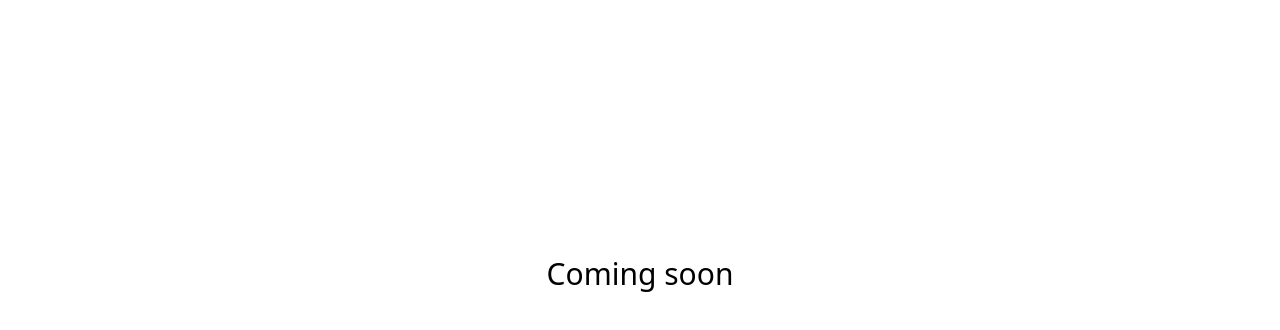
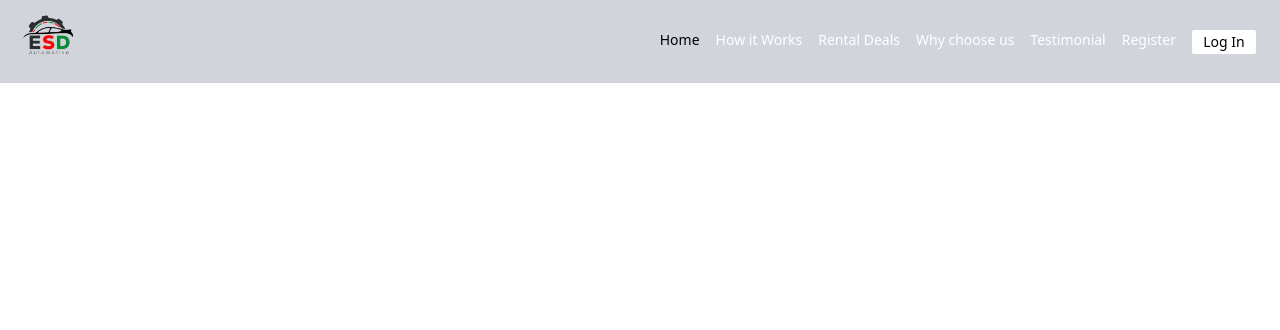
Before and after one commit to ESD-project/ESD-website, a React (Create React App) app: page / in a window 1280 px wide. Shown: the top 330 px of the page. Built offline with nearby package versions, Linux system fonts and the light colour scheme.

Commit message:
designing header ui

```diff
--- a/src/App.js
+++ b/src/App.js
@@ -1,10 +1,13 @@
-
+import Header from "./components/Header";
 
 
 function App() {
   return (
-    <div className="text-center text-3xl font-medium m-auto w-50% mt-64">
-     <div>Coming soon</div>
+    <div
+    //  className="text-center text-3xl font-medium m-auto w-50% mt-64"
+     >
+     {/* <div>Coming soon</div> */}
+     <Header/>
     </div>
   );
 }
--- /dev/null
+++ b/src/components/Footer.js
@@ -0,0 +1,7 @@
+const Footer = () => {
+    return (
+        <div></div>
+     );
+}
+
+export default Footer;
--- /dev/null
+++ b/src/components/Header.js
@@ -0,0 +1,23 @@
+import logo from "../images/logo.png"
+const Header = () => {
+    return (
+        <div className="w-full flex flex-row justify-between bg-gray-300">
+            <div>
+             <img src={logo} className="w-24 mt-2" alt="" />
+            </div>
+            <div className="flex flex-row space-x-2">
+                <ul className="flex flex-row space-x-4 m-auto mr-6 text-sm">
+                    <li className="text-center text-black">Home</li>
+                    <li className="text-center text-white">How it Works</li>
+                    <li className="text-center text-white">Rental Deals</li>
+                    <li className="text-center text-white">Why choose us</li>
+                    <li className="text-center text-white">Testimonial</li>
+                    <li className="text-center text-white">Register</li>
+                    <li className="text-center  w-16 bg-white rounded-sm text-black px-2 py-0.5">Log In</li>
+                </ul>
+            </div>
+        </div>
+     );
+}
+
+export default Header;
```
Also changed, not shown: src/components/HomeScreen.js (added), src/images/logo.png (added).
